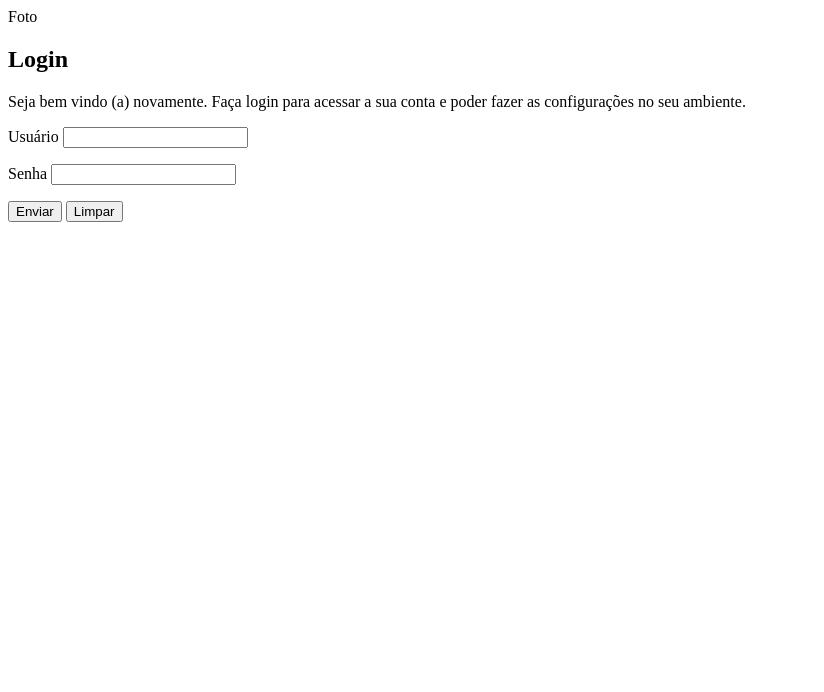
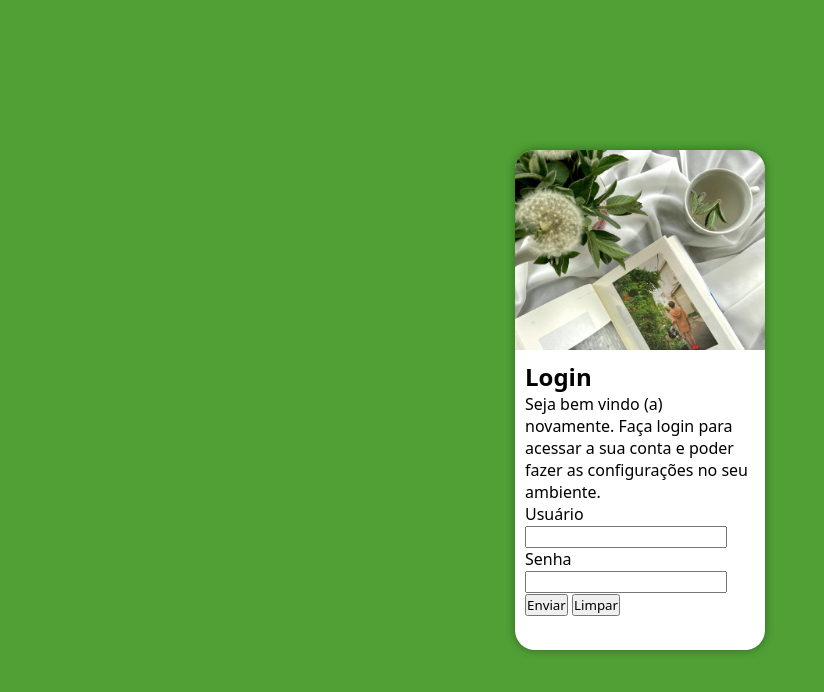
Before and after one commit to JefersonFreitas27/Projeto-login, a plain HTML site: page index.html in a window 1280 px wide. Shown: the whole page, without its empty margins (0-824 px from the left). Drawn offline with Linux system fonts and the light colour scheme.

Commit message:
configurando o css

```diff
--- a/estilos/style.css
+++ b/estilos/style.css
@@ -4,4 +4,50 @@
 paletas de cores
 #4CCA22
 #50A035
-/*
+*/
+
+*{
+    font-family:system-ui, -apple-system, BlinkMacSystemFont, 'Segoe UI', Roboto, Oxygen, Ubuntu, Cantarell, 'Open Sans', 'Helvetica Neue', sans-serif;
+    margin: 0px;
+    padding: 0px;
+    box-sizing: border-box;
+}
+
+body,html{
+    background-color:#50A035 ;
+    height: 100vh;
+    width: 100vw;
+}
+
+main{
+    position: relative;
+    height: 100vh;
+    width: 100vw;
+}
+
+#login{
+    position: absolute;
+    top: 50%;
+    left:50%;
+    overflow: hidden;
+    transform: translate(-50%,-50%);
+    background-color: white;
+    width: 250px;
+    height: 500px;
+    border-radius: 20px;
+    box-shadow: 0px 0px 10px rgba(0, 0, 0, 0.368);
+
+}
+
+#login>#imagem{
+    display: block;
+    background: #50A035 url(../imagens/pexels.jpg)no-repeat;
+    height: 200px;
+    background-size: cover;
+    background-position: left center;
+}
+
+#login>#formulario{
+    display: block;
+    padding: 10px;
+}
--- a/index.html
+++ b/index.html
@@ -11,7 +11,7 @@
 
         <section id="login">
             <div id="imagem">
-               Foto
+
             </div>
 
             <div id="formulario">
```
Also changed, not shown: imagens/pexels.jpg (renamed from imagens/pexels-sunsetoned-5913138 (1).jpg).
